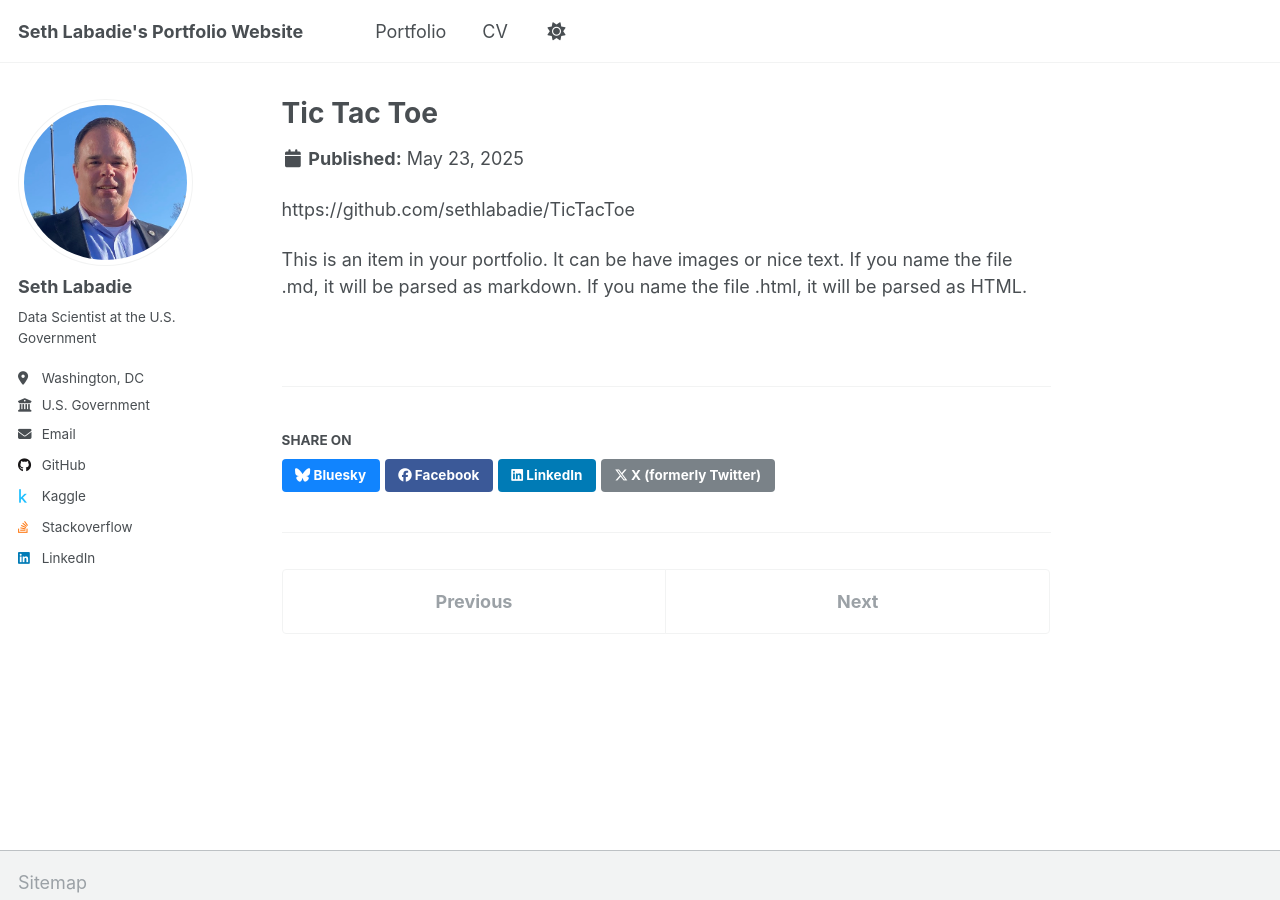
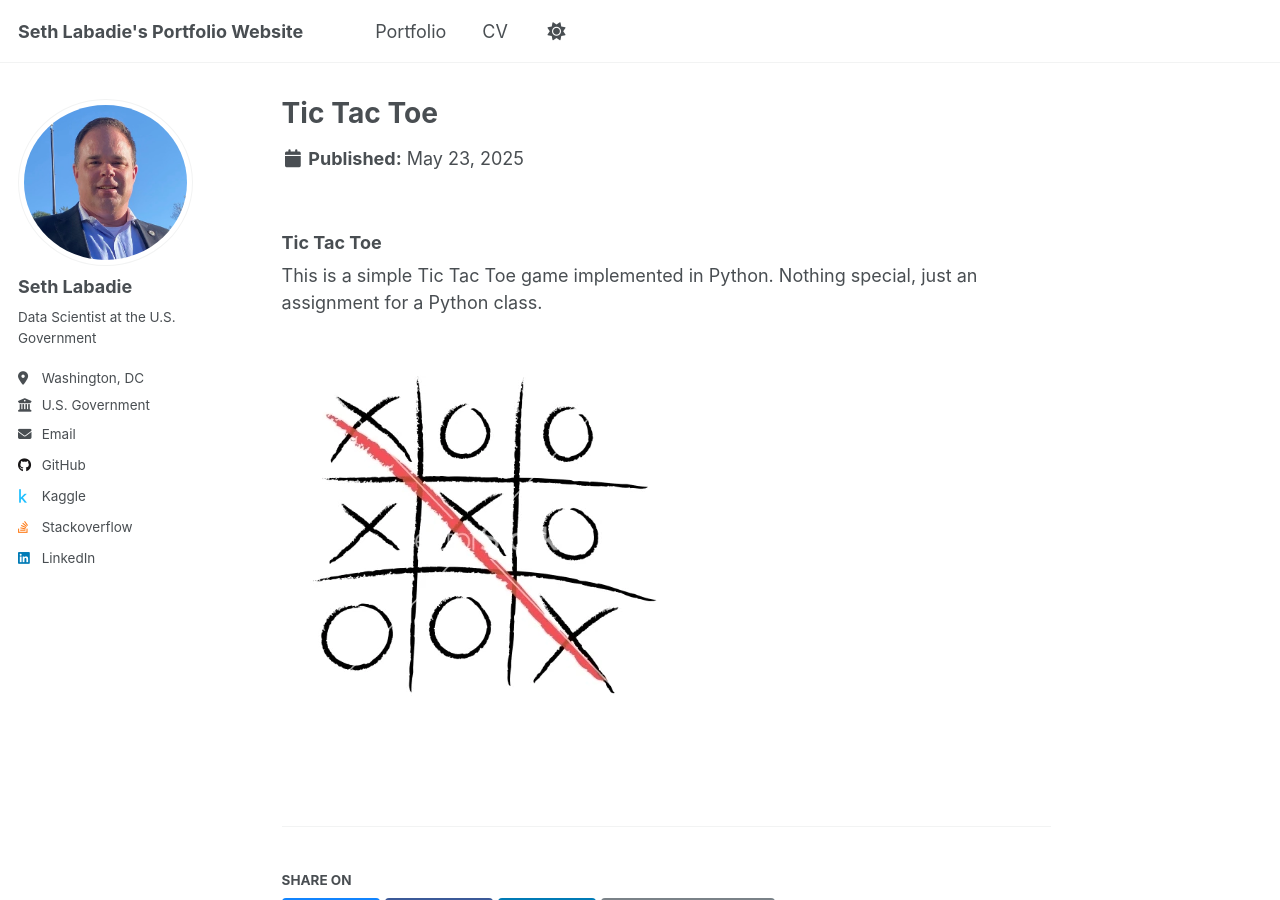
Before and after one commit to sethlabadie/sethlabadie.github.io, a Jekyll site: the page built from _portfolio/portfolio-1.md, in a window 1280 px wide and 900 px high. Built offline with Jekyll 4.4.1, drawn with Linux system fonts in a browser that asks for light colours.

Commit message:
added tic-tac-toe image

```diff
--- a/_portfolio/portfolio-1.md
+++ b/_portfolio/portfolio-1.md
@@ -4,6 +4,8 @@ excerpt: "This is a simple tic tac toe game implemented in Python. <br/><a href=
 collection: portfolio
 ---
 
-https://github.com/sethlabadie/TicTacToe
+### Tic Tac Toe
 
-This is an item in your portfolio. It can be have images or nice text. If you name the file .md, it will be parsed as markdown. If you name the file .html, it will be parsed as HTML.
+This is a simple Tic Tac Toe game implemented in Python. Nothing special, just an assignment for a Python class. <br/>
+
+<a href='https://github.com/sethlabadie/TicTacToe' target='_blank' rel='noopener'><img src='/images/tictactoe-winning.png'></a>
```
